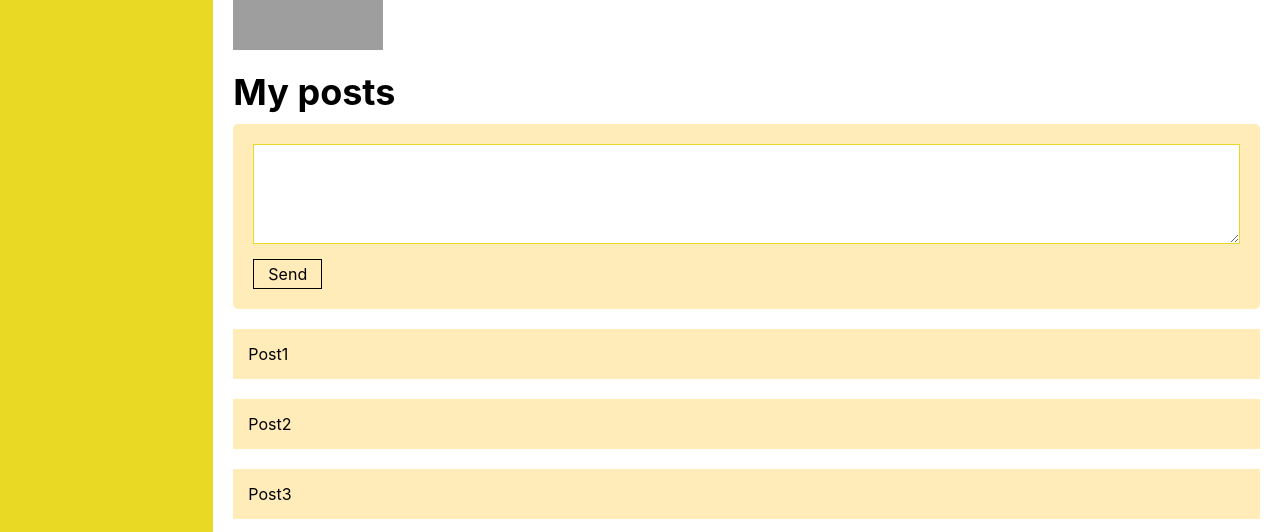
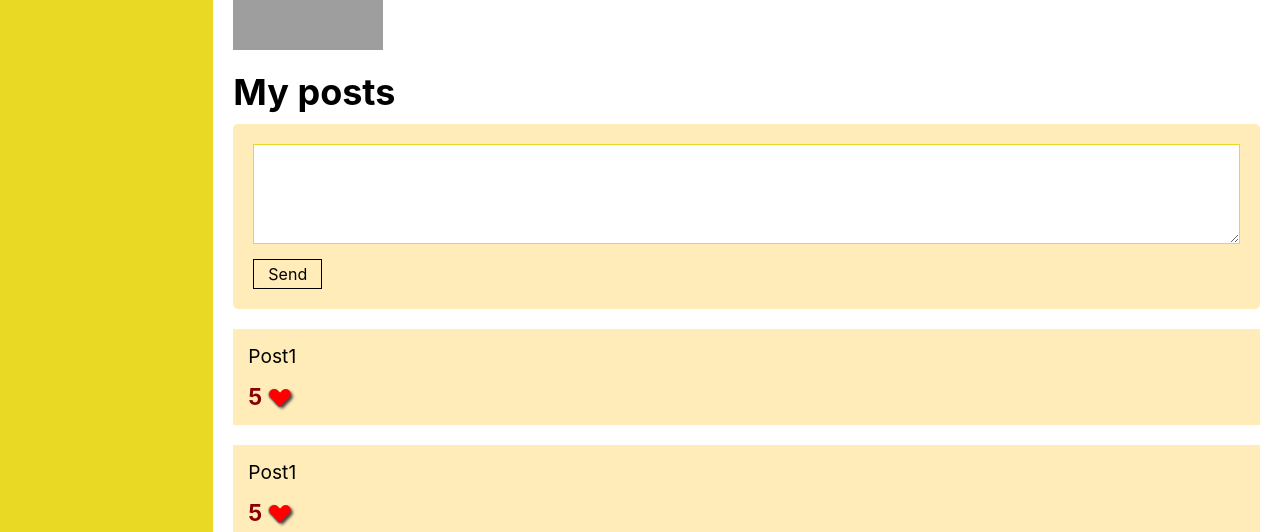
Before and after one commit to Alekseyinshakov/react-samuray, a React (Create React App) app: page / in a window 1280 px wide. Shown: the part 420-952 px from the top of the page. Built offline with nearby package versions, Linux system fonts and the light colour scheme; grey boxes are pictures that could not be loaded.

Commit message:
lesson 15

```diff
--- a/src/App.js
+++ b/src/App.js
@@ -1,9 +1,9 @@
 
 
 import './App.css';
-import {Header} from "./components/Header";
-import {Navbar} from "./components/Navbar";
-import {Profile} from "./components/Profile";
+import {Header} from "./components/Header/Header";
+import {Navbar} from "./components/Navbar/Navbar";
+import {Profile} from "./components/Profile/Profile";
 
 function App() {
   return (
--- /dev/null
+++ b/src/components/Profile/MyPosts/MyPosts.jsx
@@ -0,0 +1,23 @@
+import styles from "./MyPosts.module.scss";
+import {Post} from "./Post/Post";
+
+export function MyPosts() {
+    return (
+        <div className={styles.wall}>
+            <div className={styles.wall_title}>
+                My posts
+            </div>
+            <form className={styles.new_post}>
+                <textarea className={styles.new_post_input}></textarea>
+                <button className={styles.send_new_post}>Send</button>
+            </form>
+            <div className="posts">
+                <Post />
+                <Post />
+                <Post />
+                <Post />
+
+            </div>
+        </div>
+    )
+}
--- a/src/components/Profile.module.scss
+++ b/src/components/Profile/MyPosts/MyPosts.module.scss
@@ -1,32 +1,3 @@
-.content{
-  background-color: #fff;
-  img{
-    width: 100%;
-    height: 100%;
-    object-fit: cover;
-  }
-}
-
-.content__img_container{
-  height: 200px;
-}
-
-.about_me{
-  padding: 20px;
-  display: flex;
-  gap: 20px;
-}
-
-.avatar_container{
-  width: 150px;
-  height: 150px;
-  img{
-    width: 100%;
-    height: 100%;
-    object-fit: cover;
-  }
-}
-
 .wall{
   padding: 20px;
   padding-top: 0;
--- /dev/null
+++ b/src/components/Profile/MyPosts/Post/Post.jsx
@@ -0,0 +1,16 @@
+import styles from "./Post.module.scss";
+
+export function Post() {
+    return (
+        <div className={styles.post}>
+            <div className={styles.text}>
+                Post1
+            </div>
+            <div className={styles.likes}>
+                <div className={styles.likes_num}>5</div>
+                <div className={styles.heart}></div>
+            </div>
+
+        </div>
+    )
+}
--- /dev/null
+++ b/src/components/Profile/MyPosts/Post/Post.module.scss
@@ -0,0 +1,47 @@
+.post{
+  margin-top: 20px;
+  padding: 15px;
+  background-color: #ffecb8;
+}
+.likes{
+  display: flex;
+  gap: 10px;
+  align-items: center;
+}
+
+.text{
+  margin-bottom: 15px;
+  font-size: 1.2em;
+}
+.likes_num{
+  font-weight: bold;
+  color: darkred;
+  font-size: 1.4em;
+}
+.heart {
+  position: relative;
+  width: 10px;
+  height: 17.5px;
+  background-color: red;
+  box-shadow: -1px 0px 2px #444;
+
+  border-radius: 50px 50px 0 0;
+
+  transform: rotate(315deg);
+  &:before{
+    position: absolute;
+    width: 17.5px;
+    height: 10px;
+    left: 0;
+    bottom: 0;
+    content: "";
+    background-color: red;
+    box-shadow: 0px 3px 3px #444444;
+    -webkit-border-radius: 50px 50px 0 0;
+    -moz-border-radius: 50px 50px 0 0;
+    border-radius: 0 50px 50px 0;
+  }
+  &:hover, &:hover:before{
+    box-shadow:none;
+  }
+}
--- a/src/components/Profile.jsx
+++ b/src/components/Profile/Profile.jsx
@@ -1,4 +1,5 @@
 import styles from "./Profile.module.scss"
+import {MyPosts} from "./MyPosts/MyPosts";
 
 export function Profile() {
     return (
@@ -26,20 +27,7 @@ export function Profile() {
                 </div>
             </div>
 
-            <div className={styles.wall}>
-                <div className={styles.wall_title}>
-                    My posts
-                </div>
-                <form className={styles.new_post}>
-                    <textarea className={styles.new_post_input}></textarea>
-                    <button className={styles.send_new_post}>Send</button>
-                </form>
-                <div className="posts">
-                    <div className={styles.post}>Post1</div>
-                    <div className={styles.post}>Post2</div>
-                    <div className={styles.post}>Post3</div>
-                </div>
-            </div>
+            <MyPosts />
 
 
         </div>
--- /dev/null
+++ b/src/components/Profile/Profile.module.scss
@@ -0,0 +1,28 @@
+.content{
+  background-color: #fff;
+  img{
+    width: 100%;
+    height: 100%;
+    object-fit: cover;
+  }
+}
+
+.content__img_container{
+  height: 200px;
+}
+
+.about_me{
+  padding: 20px;
+  display: flex;
+  gap: 20px;
+}
+
+.avatar_container{
+  width: 150px;
+  height: 150px;
+  img{
+    width: 100%;
+    height: 100%;
+    object-fit: cover;
+  }
+}
```
Also changed, not shown: src/components/Header/Header.jsx (renamed from src/components/Header.jsx), src/components/Header/Header.module.scss (renamed from src/components/Header.module.scss), src/components/Navbar/Navbar.jsx (renamed from src/components/Navbar.jsx), src/components/Navbar/Navbar.module.scss (renamed from src/components/Navbar.module.scss).
